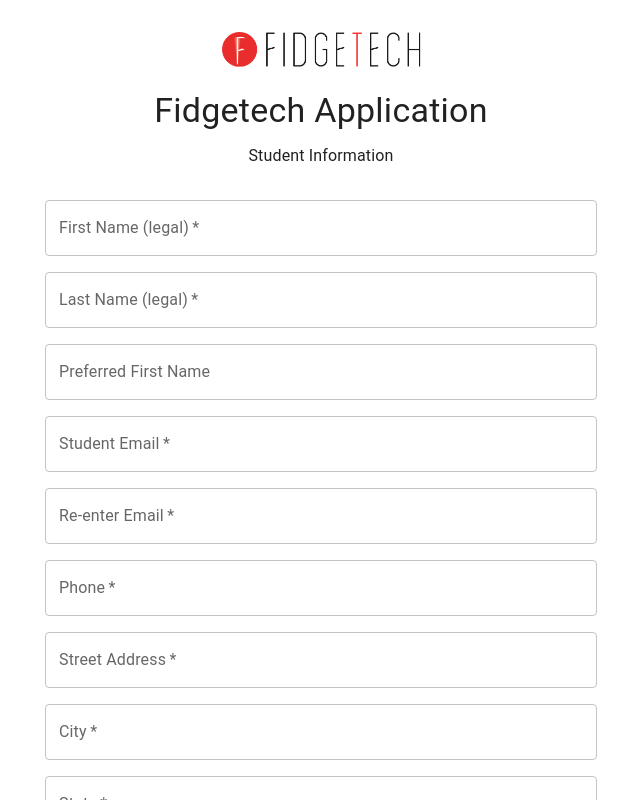
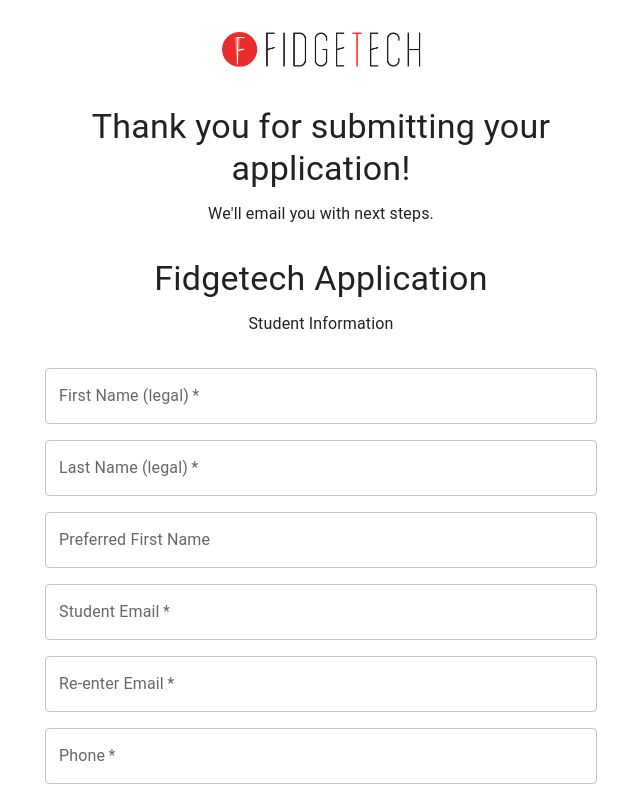
Before and after one commit to fidgetech/student-application, a React (Vite) app: page /application-part-1 in a window 1280 px wide. Shown: the top 800 px of the page, without its empty margins (319-959 px from the left). Built offline with nearby package versions, Linux system fonts and the light colour scheme; no server answers.

Commit message:
more success rendering into return

```diff
--- a/src/Application.jsx
+++ b/src/Application.jsx
@@ -59,17 +59,26 @@
     return <Header heading='Invalid Token' subHeading='Please let us know if you got here after following a link in your email.' />;
   }
 
-  if (submissionSuccess) {
-    return page === 'profile' ?
-      <Success heading="We have received your request." subHeading="Thank you!" /> :
-      <Success heading="Thank you for submitting your application!" subHeading="We'll email you with next steps." />;
-  }
+  // if (submissionSuccess) {
+  //   return page === 'profile' ?
+  //     <Success heading="We have received your request." subHeading="Thank you!" /> :
+  //     <Success heading="Thank you for submitting your application!" subHeading="We'll email you with next steps." />;
+  // }
 
   return (
     <Container maxWidth='sm' sx={{ mt: 4, mb: 4 }}>
+
       <Box textAlign='center' sx={{ mb: 2 }}>
         <img src='/logo+copy.png' alt='Fidgetech Logo' style={{ width: '100%', maxWidth: '200px', margin: '0 auto' }} />
       </Box>
+
+      {submissionSuccess &&
+        page === 'profile' ?
+          <Success heading="We have received your request." subHeading="Thank you!" />
+          : <Success heading="Thank you for submitting your application!" subHeading="We'll email you with next steps." />
+      }
+
+      {!submissionSuccess &&
         <Formik
           initialValues={initialValues}
           onSubmit={handleSubmit}
@@ -92,6 +101,8 @@
             </Form>
           )}
         </Formik>
+      }
+
     </Container>
   );
 }
--- a/src/Success.jsx
+++ b/src/Success.jsx
@@ -2,12 +2,12 @@
 import Header from './Header.jsx';
 
 function Success({ heading='Success!', subHeading='Thank you for submitting your application.' }) {
-  useEffect(() => {
-    requestAnimationFrame(() => {
-      window.scrollTo(0, 0);
-      window.parent.postMessage({ height: document.documentElement.scrollHeight }, '*');
-    });
-  }, []);
+  // useEffect(() => {
+  //   setTimeout(() => {
+  //     window.scrollTo(0, 0);
+  //     window.parent.postMessage({ height: document.documentElement.scrollHeight }, '*');
+  //   }, 0);
+  // }, []);
 
   return <Header heading={heading} subHeading={subHeading} />;
 }
```
Lines whose indentation alone changed are shown as unchanged.
